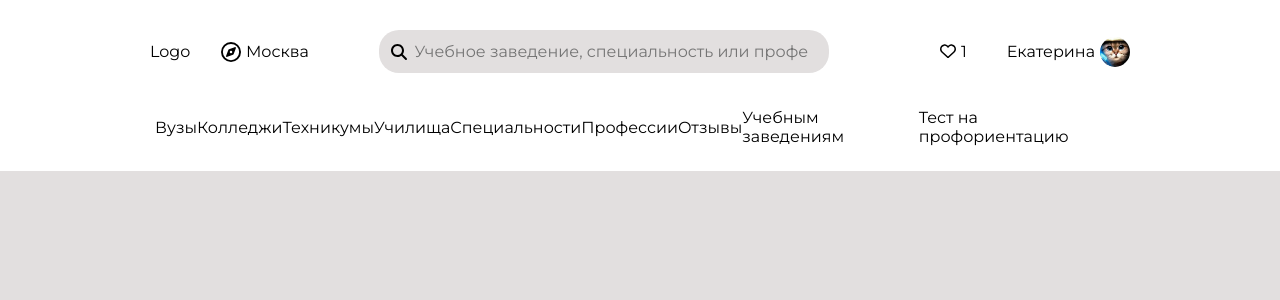
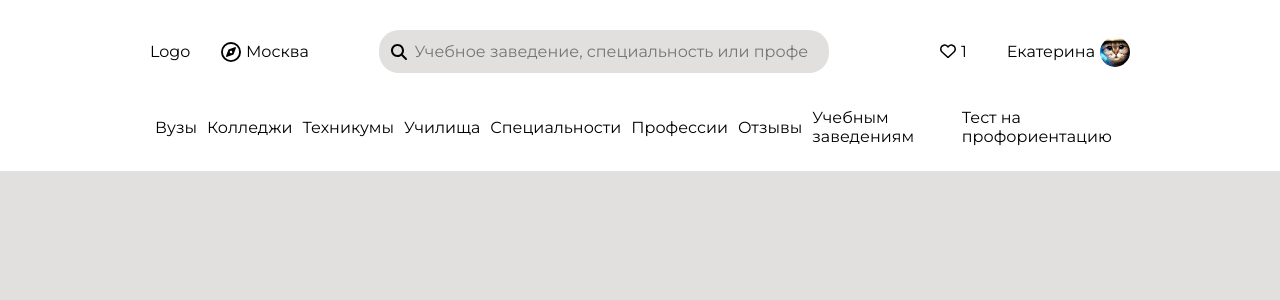
Before and after one commit to stillNiceTanya/Header, a React (Create React App) app: page / in a window 1280 px wide. Shown: the top 300 px of the page. Built offline with nearby package versions, Linux system fonts and the light colour scheme; the HTML template or start-up script is replaced by a standard one.

Commit message:
Fix css in Navbar.css

```diff
--- a/src/components/Header/components/NavigationBar/Navbar.css
+++ b/src/components/Header/components/NavigationBar/Navbar.css
@@ -2,12 +2,16 @@
   background-color: rgb(226, 223, 223);
   cursor: pointer;
   border-radius: 15px;
+  list-style: none;
 }
 
 .navbar {
-  padding: 5px;
   list-style: none;
   display: flex;
   justify-content: space-between;
   align-items: center;
 }
+
+.navbar-list {
+  padding: 5px;
+}
```
